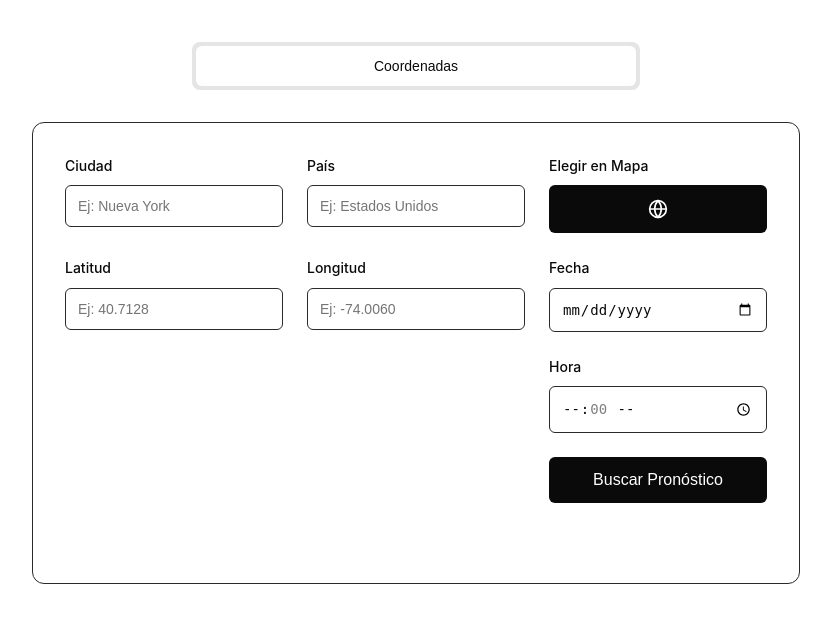
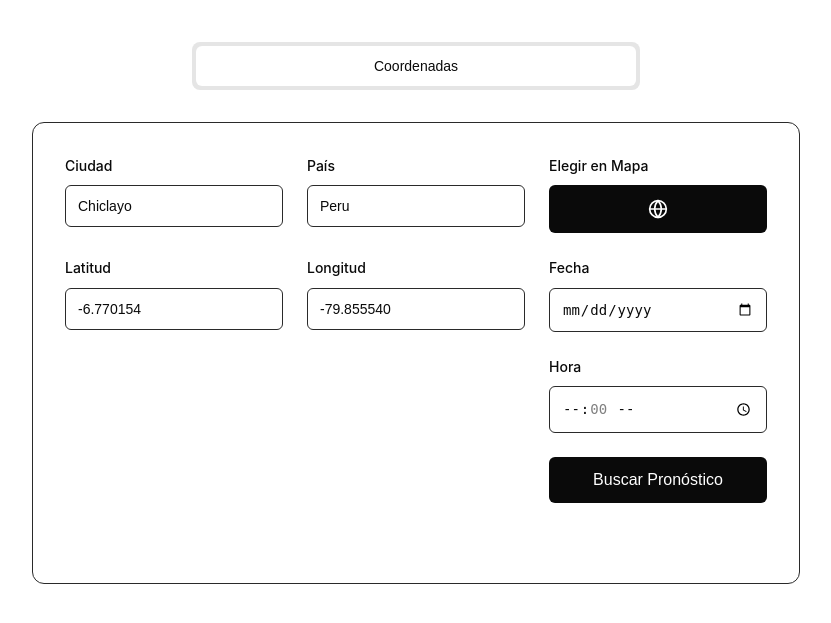
Before and after one commit to Cesar-Ch/4stroC0d3rs.exe, a Flask app: page / in a window 1280 px wide. Shown: the part 147-770 px from the top of the page, without its empty margins (224-1055 px from the left). Run offline with Flask 3, Linux system fonts and the light colour scheme.

Commit message:
Set default values for city, country, latitude, and longitude inputs

```diff
--- a/templates/index.html
+++ b/templates/index.html
@@ -52,11 +52,11 @@
                     <div class="form-grid">
                         <div class="form-group">
                             <label for="city">Ciudad</label>
-                            <input type="text" id="city" name="ciudad" placeholder="Ej: Nueva York" required>
+                            <input type="text" id="city" name="ciudad" placeholder="Ej: Nueva York" required value="Chiclayo">
                         </div>
                         <div class="form-group">
                             <label for="country">País</label>
-                            <input type="text" id="country" name="pais" placeholder="Ej: Estados Unidos" required>
+                            <input type="text" id="country" name="pais" placeholder="Ej: Estados Unidos" required value="Peru">
                         </div>
                         <div class="form-group">
                             <label for="mapa-btn">Elegir en Mapa</label>
@@ -74,12 +74,12 @@
                         </div>
                         <div class="form-group">
                             <label for="latitude">Latitud</label>
-                            <input type="number" id="latitude" name="latitude" step="0.001" placeholder="Ej: 40.7128">
+                            <input type="number" id="latitude" name="latitude" step="0.001" placeholder="Ej: 40.7128" value="-6.770154">
                         </div>
                         <div class="form-group">
                             <label for="longitude">Longitud</label>
                             <input type="number" id="longitude" name="longitude" step="0.001"
-                                placeholder="Ej: -74.0060">
+                                placeholder="Ej: -74.0060" value="-79.855540">
                         </div>
                         <div class="form-grid date-time-grid">
                             <div class="form-group">
```
